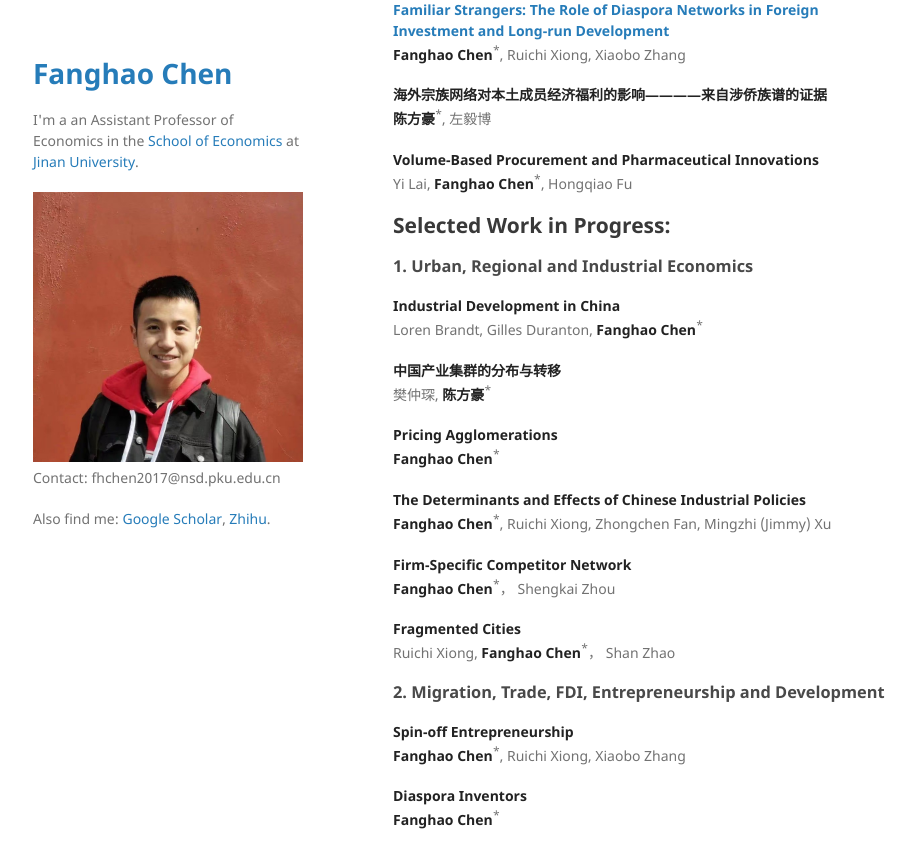
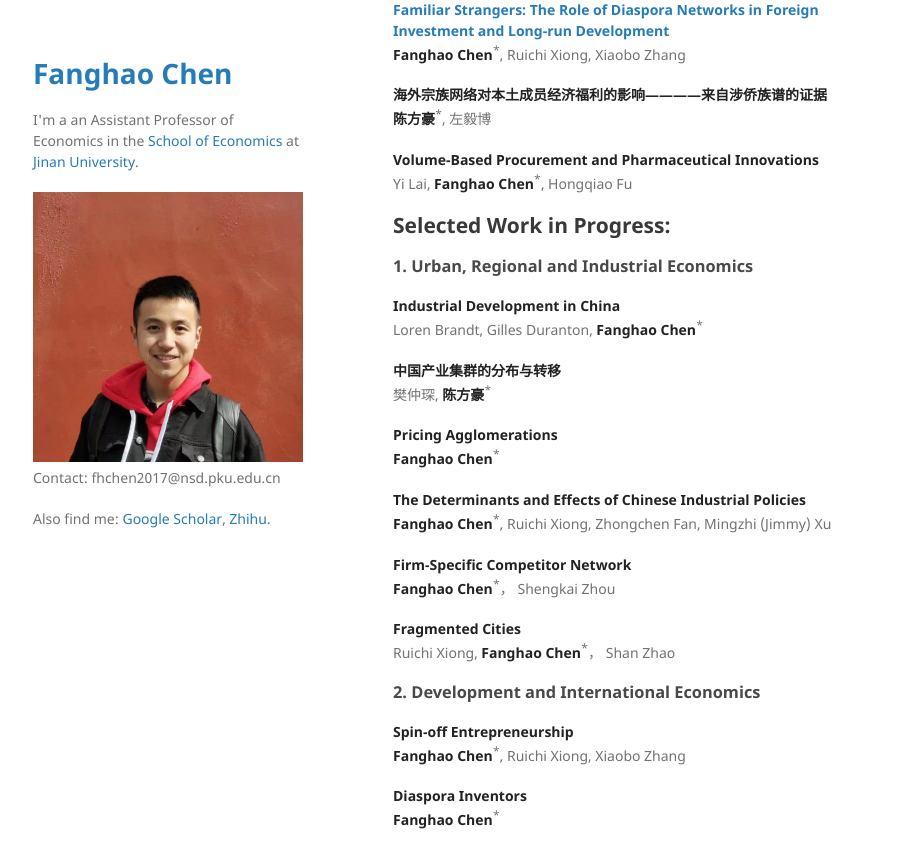
Before and after one commit to FanghaoChen/homepage, a Jekyll site: the page built from research.md, in a window 1280 px wide and 900 px high, scrolled down 654 px. Shown: the top 868 px of the window, without its empty margins (177-1093 px from the left). Built offline with Jekyll 4.4.1, drawn with Linux system fonts in a browser that asks for light colours.

Commit message:
Update research.md

```diff
--- a/research.md
+++ b/research.md
@@ -61,7 +61,7 @@ Loren Brandt, Gilles Duranton, **Fanghao Chen**<sup>*</sup>
 **Fragmented Cities** <br/>
 Ruichi Xiong, **Fanghao Chen**<sup>*</sup>， Shan Zhao
 
-### 2. Migration, Trade, FDI, Entrepreneurship and Development ###
+### 2. Development and International Economics ###
 
 **Spin-off Entrepreneurship** <br/>
 **Fanghao Chen**<sup>*</sup>, Ruichi Xiong, Xiaobo Zhang
```
